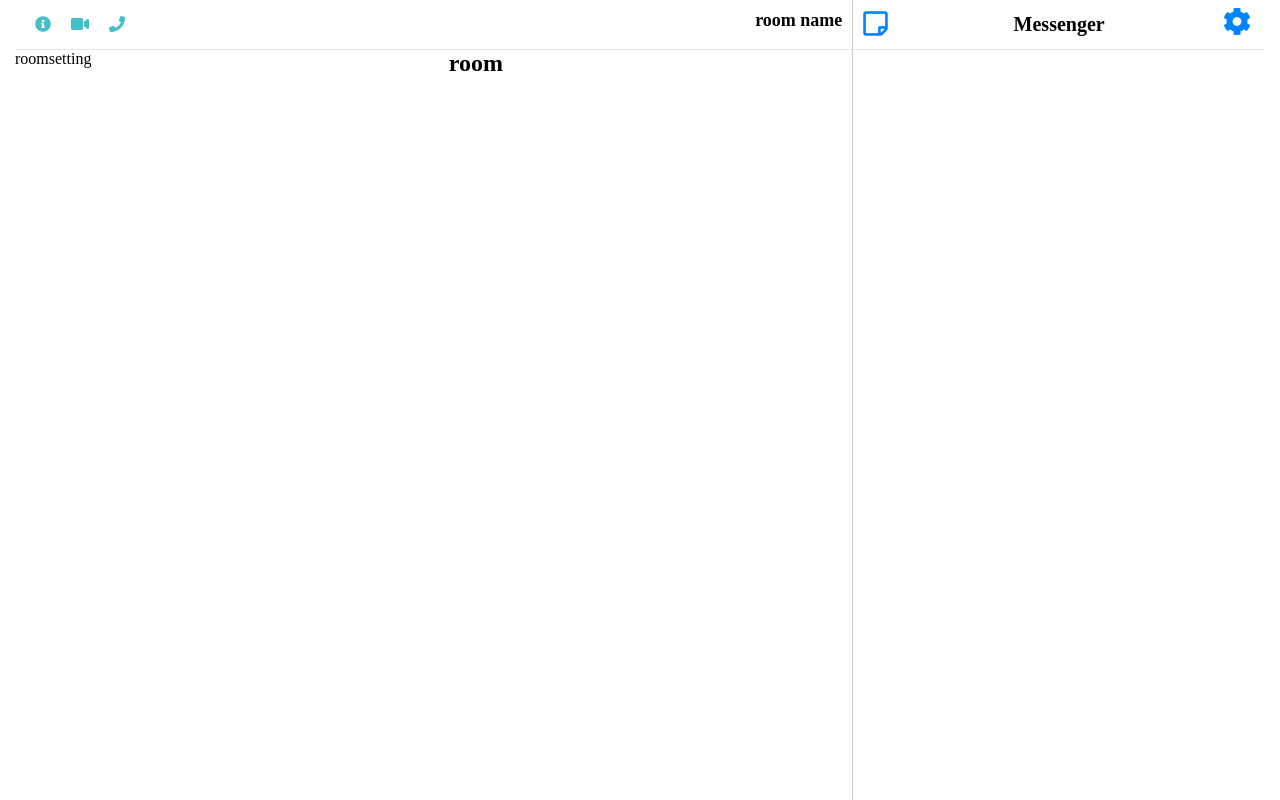
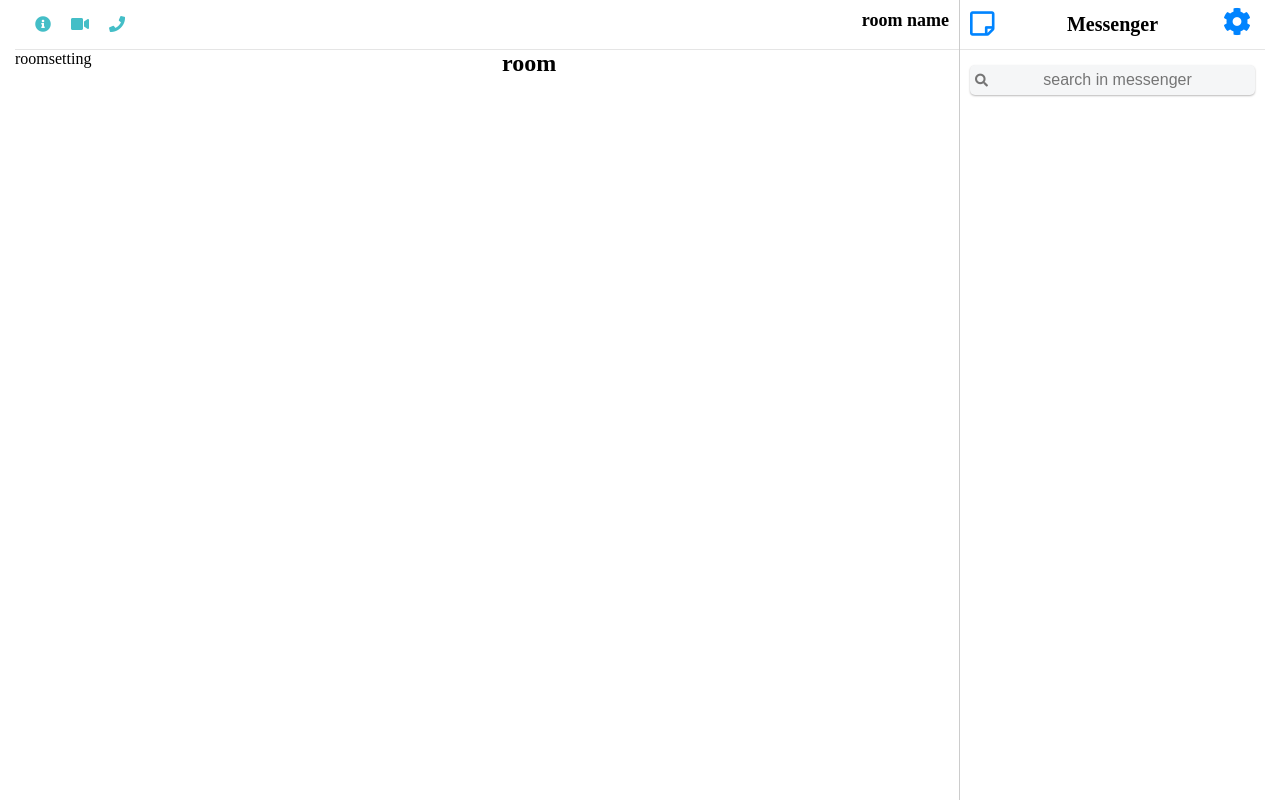
Before and after one commit to ahmednet2020/messanger, a React app: page / in a window 1280 px wide. Built offline with nearby package versions, Linux system fonts and the light colour scheme.

Commit message:
search-input

```diff
--- /dev/null
+++ b/src/scss/components/Search.scss
@@ -0,0 +1,36 @@
+.search
+{
+	padding: 15px 10px;
+	width: 100%;
+}
+label
+{
+	position: relative;
+}
+.label-icon
+{
+	position: absolute;
+    left: 5px;
+    font-size: 13px;
+    top: 2px;
+    color: #757575;
+}
+.search-input
+{
+	background-color: #f5f6f7;
+    border-radius: 5px;
+    border-style: none;
+    width: 100%;
+    padding: 0 14px;
+    height: 30px;
+    line-height: 30px;
+    font-size: 16px;
+    text-align: center;
+    text-indent: 10px;
+    box-shadow: 0px 1px 2px 0px #bbbaba;
+    &:focus
+    {
+    	border:0;
+    	outline: 0;
+    };
+}
--- a/src/scss/components/Setting.scss
+++ b/src/scss/components/Setting.scss
@@ -1,6 +1,7 @@
 $icon-color: #0084ff;
 .setting
 {
+    position: relative;
 	display: flex;
     align-items: center;
     justify-content: space-between;
@@ -32,3 +33,38 @@ $icon-color: #0084ff;
     color: $icon-color;
     cursor: pointer;
 }
+
+.menu
+{
+    position: absolute;
+    top: 110%;
+    right: 0;
+    z-index: 999;
+    background-color: #fff;
+    border: 1px solid rgba(0, 0, 0, .15);
+    border-radius: 3px;
+    box-shadow: 0 3px 8px rgba(0, 0, 0, .3);
+    font-size: 18px;
+    transition: transform 0.3s ease-in-out;
+    transform-origin: top;
+    transform: scale(1,0);
+    ul
+    {
+        list-style:none;
+    }
+    &.active
+    {
+        transform: scale(1,1);
+    }
+}
+.menu-item
+{
+    padding: 4px 10px;
+}
+.menu-line
+{
+    width: 100%;
+    height: 2px;
+    border-bottom: 1px solid rgba(0, 0, 0, .5);
+    margin: 4px 0;
+}
--- a/src/scss/main.scss
+++ b/src/scss/main.scss
@@ -1,6 +1,7 @@
 @import './framework/bootstrap-grid';
 @import './components/Setting',
-		'./components/RoomActiveHead';
+		'./components/RoomActiveHead',
+		'./components/Search';
 @import './layout/RoomActive';
 *,
 *::after,
--- a/src/ts/app.tsx
+++ b/src/ts/app.tsx
@@ -6,10 +6,10 @@ const App = () => {
 	return (
 		<main className="container-fluid">
 			<div className="row">
-				<section className="col-12 col-md-6 col-lg-8 pr-0">
+				<section className="col-12 col-md-8 col-lg-9 pr-0">
 					<RoomActive/>
 				</section>
-				<section className="col-12 col-md-6 col-lg-4 pl-0">
+				<section className="col-12 col-md-4 col-lg-3 pl-0">
 					<RoomList/>
 				</section>
 			</div>
--- /dev/null
+++ b/src/ts/components/Menu.tsx
@@ -0,0 +1,28 @@
+import * as React from 'react'
+
+const Menu = () => {
+	return (
+		<div className="menu">
+			<ul role="menu">
+				<li role="presentation" className="menu-item">
+					<a href="#" target="_blank" role="menuitem">
+						setting
+					</a>
+				</li>
+				<li role="separator" className="menu-line"></li>
+				<li role="presentation" className="menu-item">
+					<a href="#" target="_blank" role="menuitem">
+						setting
+					</a>
+				</li>
+				<li role="presentation" className="menu-item">
+					<a href="#" target="_blank" role="menuitem">
+						setting
+					</a>
+				</li>
+			</ul>
+		</div>
+	)
+}
+
+export default Menu;
--- a/src/ts/components/Setting.tsx
+++ b/src/ts/components/Setting.tsx
@@ -1,5 +1,5 @@
 import * as React from 'react'
-
+import Menu from './Menu'
 const Setting = () => {
 	return (
 		<div className="setting">
@@ -8,9 +8,14 @@ const Setting = () => {
 			</a>
 			<h1>Messenger</h1>
 			<div className="menu-setting">
-				<a className="setting-icon" aria-label="setting" title="setting">
+				<a className="setting-icon" aria-label="setting" title="setting" onClick={(e)=> {
+					e.preventDefault()
+					let menu = document.querySelector(".menu");
+					menu.classList.toggle("active");
+				}}>
 					<i className="fas fa-cog"></i>
 				</a>
+				<Menu />
 			</div>
 		</div>
 	)
--- a/src/ts/components/search.tsx
+++ b/src/ts/components/search.tsx
@@ -0,0 +1,19 @@
+import * as React from 'react'
+
+const Search = () => {
+	let searchVal;
+	return (
+		<div className="search">
+			<label>
+				<span className="label-icon">
+					<i className="fas fa-search"></i>
+				</span>
+				<input autoComplete="off" className="search-input" placeholder="search in messenger" type="text" aria-label="search in messenger" value={searchVal} onChange={(e) => {
+					searchVal = e.target.value;
+				}}/>
+			</label>
+		</div>
+	)
+}
+
+export default Search;
--- a/src/ts/layout/RoomList.tsx
+++ b/src/ts/layout/RoomList.tsx
@@ -1,10 +1,12 @@
 import * as React from 'react'
 import Setting from '../components/Setting'
+import Search from '../components/Search'
 
 const RoomList = () => {
 	return (
 		<div>
 			<Setting/>
+			<Search/>
 		</div>
 	)
 }
```
